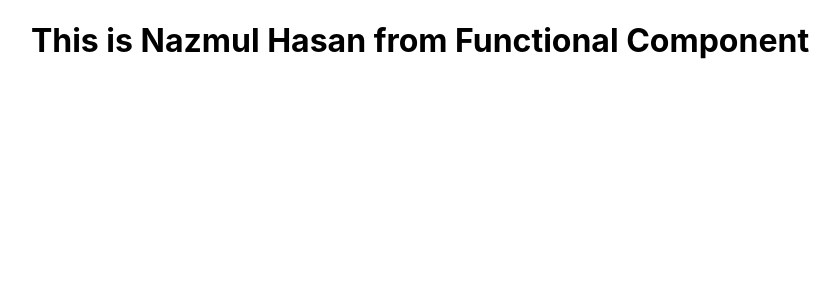
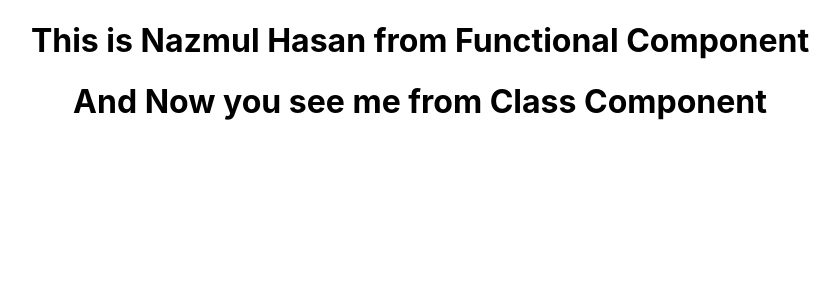
Before and after one commit to nzstarz/React-Basic, a React (Create React App) app: page / in a window 1280 px wide. Shown: the top 300 px of the page, without its empty margins (220-1060 px from the left). Built offline with nearby package versions, Linux system fonts and the light colour scheme.

Commit message:
Practicing Class Component

```diff
--- a/src/App.js
+++ b/src/App.js
@@ -1,11 +1,13 @@
 import logo from './logo.svg';
 import './App.css';
 import Hello from './mycomponents/Hello';
+import Welcome from './mycomponents/Welcome';
 
 function App() {
   return (
     <div className="App">
      <Hello></Hello>
+     <Welcome></Welcome>
     </div>
   )
 }
--- /dev/null
+++ b/src/mycomponents/Welcome.js
@@ -0,0 +1,9 @@
+import React, {Component} from 'react'
+
+//Practicing Class Component
+class Welcome extends Component{
+    render(){
+        return <h1> And Now you see me from Class Component</h1>
+    }
+}
+export default Welcome;
```
